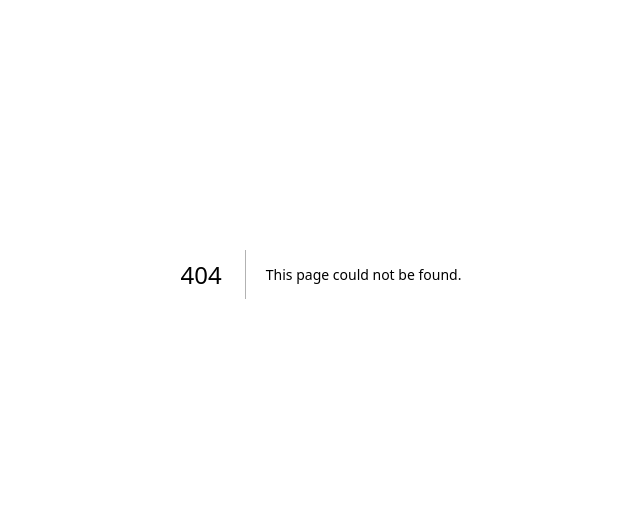
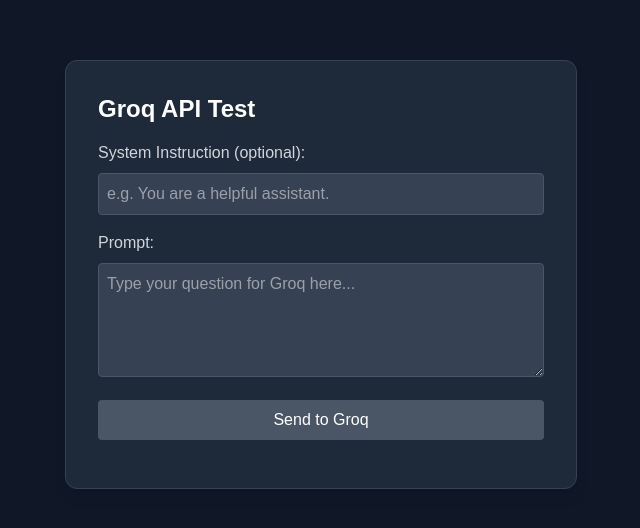
Before and after one commit to bevanlewis/heidi-whatdocsaid, a Next.js app: page /groq-test in a window 1280 px wide. Before the commit this address had no page. Shown: the part 126-654 px from the top of the page, without its empty margins (319-959 px from the left). Built offline with nearby package versions, Linux system fonts and the light colour scheme.

Commit message:
Added groq

```diff
--- /dev/null
+++ b/src/app/api/groq/route.js
@@ -0,0 +1,31 @@
+import { NextResponse } from "next/server";
+import { askGroq } from "@/lib/groq-api/groqClient";
+
+// This API route allows private server-side access to the Groq API.
+// It accepts POST requests with a JSON body: { prompt, model, systemInstruction }
+// and returns the Groq response as JSON.
+
+export async function POST(request) {
+  try {
+    // Parse the JSON body
+    const body = await request.json();
+    const { prompt } = body;
+
+    // Validate required fields
+    if (!prompt) {
+      return NextResponse.json(
+        { error: "Missing 'prompt' in request body." },
+        { status: 400 }
+      );
+    }
+
+    // Call the askGroq function (server-side, so API key is private)
+    const answer = await askGroq(prompt);
+
+    // Return the response as JSON
+    return NextResponse.json({ answer });
+  } catch (error) {
+    // Handle errors and return a 500 status
+    return NextResponse.json({ error: error.message }, { status: 500 });
+  }
+}
--- /dev/null
+++ b/src/app/groq-test/page.js
@@ -0,0 +1,88 @@
+"use client";
+
+import { useState } from "react";
+
+export default function GroqTestPage() {
+  // State for user input, system instruction, and Groq response
+  const [prompt, setPrompt] = useState("");
+  const [systemInstruction, setSystemInstruction] = useState("");
+  const [response, setResponse] = useState("");
+  const [loading, setLoading] = useState(false);
+  const [error, setError] = useState("");
+
+  // Function to handle sending the prompt to the private API endpoint
+  const handleSend = async () => {
+    setLoading(true);
+    setError("");
+    setResponse("");
+    try {
+      // Send a POST request to the /api/groq endpoint
+      const res = await fetch("/api/groq", {
+        method: "POST",
+        headers: {
+          "Content-Type": "application/json",
+        },
+        body: JSON.stringify({
+          prompt,
+        }),
+      });
+      const data = await res.json();
+      if (!res.ok) {
+        throw new Error(data.error || "Unknown error");
+      }
+      setResponse(data.answer);
+    } catch (err) {
+      setError(err.message);
+    } finally {
+      setLoading(false);
+    }
+  };
+
+  return (
+    <div className="min-h-screen bg-gray-900 flex items-center justify-center p-4">
+      <div className="bg-gray-800 rounded-xl shadow-lg p-8 w-full max-w-lg border border-gray-700">
+        <h1 className="text-2xl font-bold text-white mb-4">Groq API Test</h1>
+        <div className="mb-4">
+          <label className="block text-gray-300 mb-2">
+            System Instruction (optional):
+          </label>
+          <input
+            type="text"
+            value={systemInstruction}
+            onChange={(e) => setSystemInstruction(e.target.value)}
+            className="w-full p-2 rounded bg-gray-700 text-white border border-gray-600"
+            placeholder="e.g. You are a helpful assistant."
+          />
+        </div>
+        <div className="mb-4">
+          <label className="block text-gray-300 mb-2">Prompt:</label>
+          <textarea
+            value={prompt}
+            onChange={(e) => setPrompt(e.target.value)}
+            className="w-full p-2 rounded bg-gray-700 text-white border border-gray-600"
+            rows={4}
+            placeholder="Type your question for Groq here..."
+          />
+        </div>
+        <button
+          onClick={handleSend}
+          disabled={loading || !prompt}
+          className="bg-blue-600 text-white px-4 py-2 rounded hover:bg-blue-700 disabled:bg-gray-600 disabled:cursor-not-allowed w-full mb-4"
+        >
+          {loading ? "Sending..." : "Send to Groq"}
+        </button>
+        {error && (
+          <div className="bg-red-900 text-red-300 p-2 rounded mb-2">
+            Error: {error}
+          </div>
+        )}
+        {response && (
+          <div className="bg-gray-700 text-gray-100 p-4 rounded mt-2 whitespace-pre-wrap">
+            <strong>Groq Response:</strong>
+            <div className="mt-2">{response}</div>
+          </div>
+        )}
+      </div>
+    </div>
+  );
+}
--- /dev/null
+++ b/src/lib/groq-api/groqClient.js
@@ -0,0 +1,58 @@
+// src/lib/groq-api/groqClient.js
+
+// This function sends a prompt to the Groq API and returns the response.
+// It uses the fetch API to make HTTP requests.
+
+export async function askGroq(prompt) {
+  const systemInstruction =
+    "Summarize the following text in 100 words or less:";
+  const model = "llama-3.1-8b-instant";
+
+  // Get the API key from environment variables
+  const apiKey = process.env.GROQ_API_KEY;
+
+  // Check if the API key is set
+  if (!apiKey) {
+    throw new Error("GROQ_API_KEY is not set in environment variables.");
+  }
+
+  // Build the messages array
+  const messages = [];
+  if (systemInstruction) {
+    messages.push({ role: "system", content: systemInstruction });
+  }
+  messages.push({ role: "user", content: prompt });
+
+  // Set up the request payload
+  const payload = {
+    model,
+    messages,
+    max_tokens: 512, // Maximum number of tokens in the response
+    temperature: 0.7, // Controls randomness: lower is more focused, higher is more creative
+  };
+
+  // Make the POST request to Groq's API
+  const response = await fetch(
+    "https://api.groq.com/openai/v1/chat/completions",
+    {
+      method: "POST",
+      headers: {
+        Authorization: `Bearer ${apiKey}`,
+        "Content-Type": "application/json",
+      },
+      body: JSON.stringify(payload),
+    }
+  );
+
+  // If the response is not OK, throw an error
+  if (!response.ok) {
+    const error = await response.text();
+    throw new Error(`Groq API error: ${error}`);
+  }
+
+  // Parse the JSON response
+  const data = await response.json();
+
+  // Return the generated message from the API response
+  return data.choices[0].message.content;
+}
```
Also changed, not shown: 1 other file (tests, documents, lock files or other folders).
